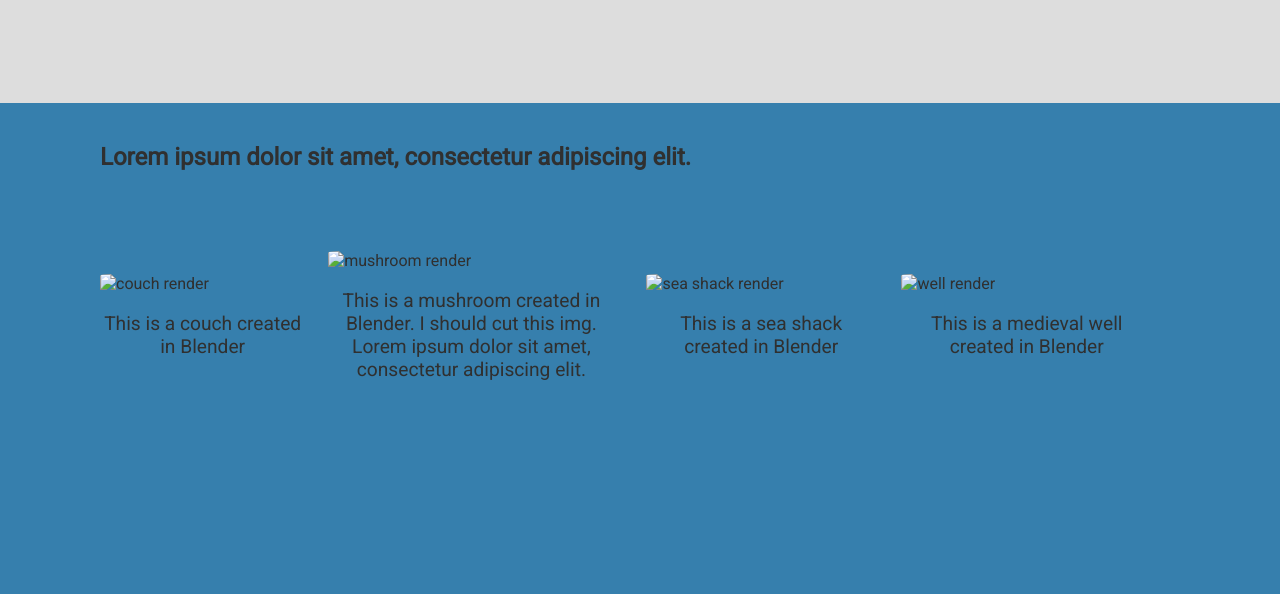
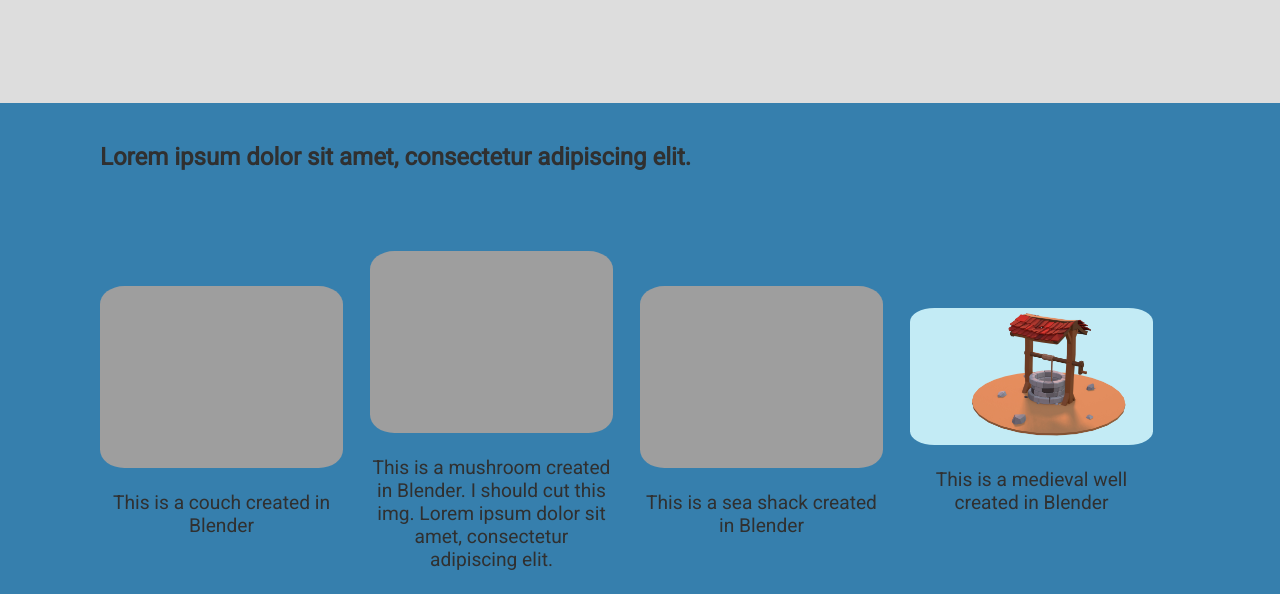
Before and after one commit to kitti-sec/landing-page-project, a plain HTML site: page index.html in a window 1280 px wide. Shown: the part 452-1046 px from the top of the page. Drawn offline with Linux system fonts and the light colour scheme; the site is published under a folder, as on GitHub Pages, so addresses that start at the root find nothing.

Commit message:
relative path for images

```diff
--- a/index.html
+++ b/index.html
@@ -25,7 +25,7 @@
         </div>
 
             <video autoplay muted loop class="introRight">
-                <source src="/pics/render1.mkv" type="video/mp4">
+                <source src="./pics/render1.mkv" type="video/mp4">
               Your browser does not support the video tag.
               </video>
 
@@ -35,21 +35,21 @@
         <h2 class="imageReelTitle">Lorem ipsum dolor sit amet, consectetur adipiscing elit.</h2>
         <div class="imagesReel">
             <div>
-                <img src="/pics/couch.png" alt="couch render" class="section1 images">
+                <img src="./pics/couch.png" alt="couch render" class="section1 images">
                 <p class="section1 text">This is a couch created in Blender</p>
             </div>
             <div>
 
-                <img src="/pics/gomba1.png" alt="mushroom render" class="section1 images">
+                <img src="./pics/gomba1.png" alt="mushroom render" class="section1 images">
                 <p class="section1 text">This is a mushroom created in Blender. I should cut this img. Lorem ipsum dolor sit amet, consectetur adipiscing elit.</p>
             </div>
             <div>
 
-                <img src="/pics/untitled4.png" alt="sea shack render" class="section1 images">
+                <img src="./pics/untitled4.png" alt="sea shack render" class="section1 images">
                 <p class="section1 text">This is a sea shack created in Blender</p>
             </div>
             <div>
-                <img src="/pics/well3-j.jpg" alt="well render" class="section1 images">
+                <img src="./pics/well3-j.jpg" alt="well render" class="section1 images">
                 <p class="section1 text">This is a medieval well created in Blender</p>
             </div>
         </div>
```
